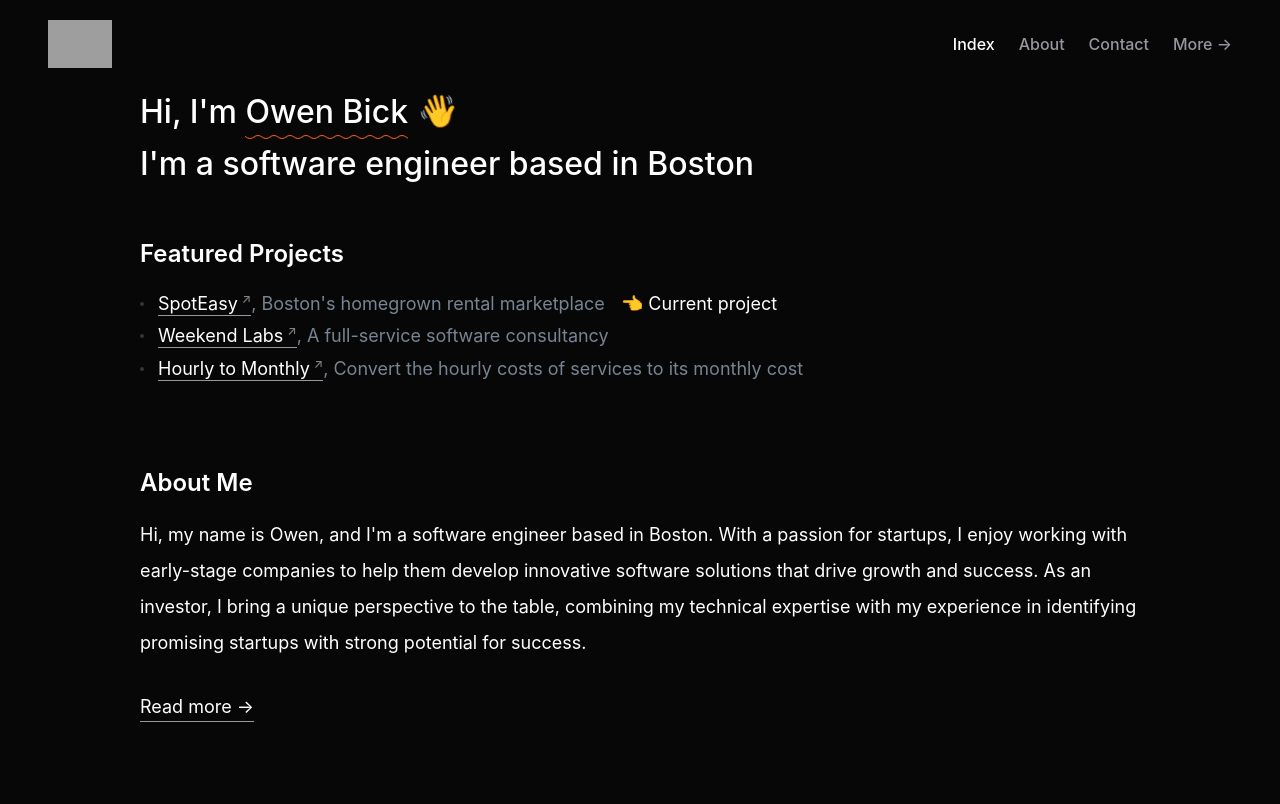
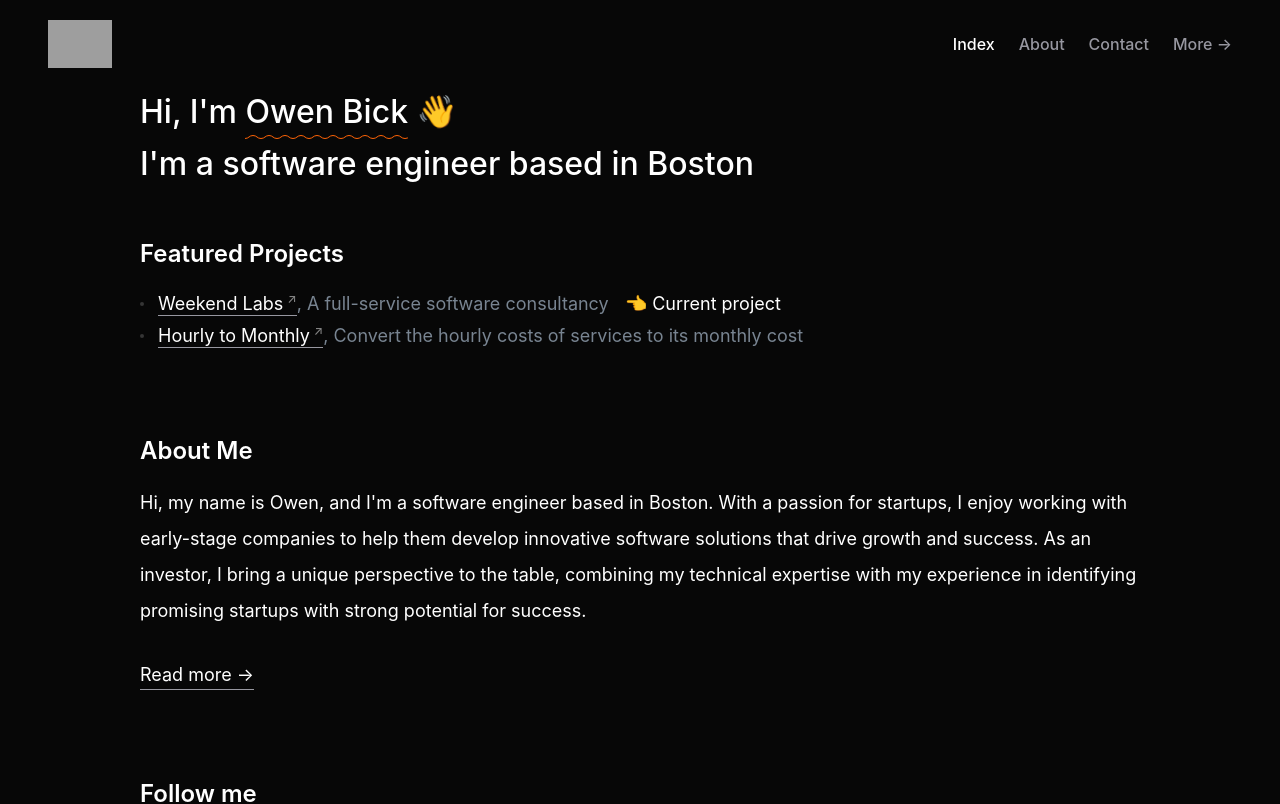
Before and after one commit to bick/website, a Next.js app: page / in a window 1280 px wide. Shown: the top 804 px of the page. Built offline with nearby package versions, Linux system fonts and the light colour scheme; grey boxes are pictures that could not be loaded.

Commit message:
Update project

```diff
--- a/pages/api/ygl.ts
+++ /dev/null
@@ -1,12 +0,0 @@
-import { NextApiRequest, NextApiResponse } from "next";
-import fs from "fs";
-import path from "path";
-
-export default function handler(req: NextApiRequest, res: NextApiResponse) {
-  const filePath = path.join(process.cwd(), "static", "downloads", "ygl.xml");
-  const xmlContent = fs.readFileSync(filePath, "utf-8");
-
-  res.setHeader("Content-Type", "application/xml");
-  res.setHeader("Content-Disposition", "attachment; filename=ygl.xml"); // This header prompts the download
-  res.send(xmlContent);
-}
--- a/pages/index.tsx
+++ b/pages/index.tsx
@@ -32,25 +32,13 @@ export default function Home() {
             <h3>Featured Projects</h3>
             <ul className="portfolio__list">
               <li>
-                <Link
-                  href="https://spoteasy.com"
-                  target="_blank"
-                  className="mr-2 md:mr-0"
-                >
-                  SpotEasy
-                </Link>
-                <span className="portfolio__desc hidden lg:inline-block">
-                  , Boston's homegrown rental marketplace
-                </span>
-                👈 Current project
-              </li>
-              <li>
                 <Link href="https://weekendlabs.net" target="_blank">
                   Weekend Labs
                 </Link>
                 <span className="portfolio__desc hidden lg:inline-block">
                   , A full-service software consultancy
                 </span>
+                👈 Current project
               </li>
               <li>
                 <Link href="https://hourlytomonthly.com" target="_blank">
```
